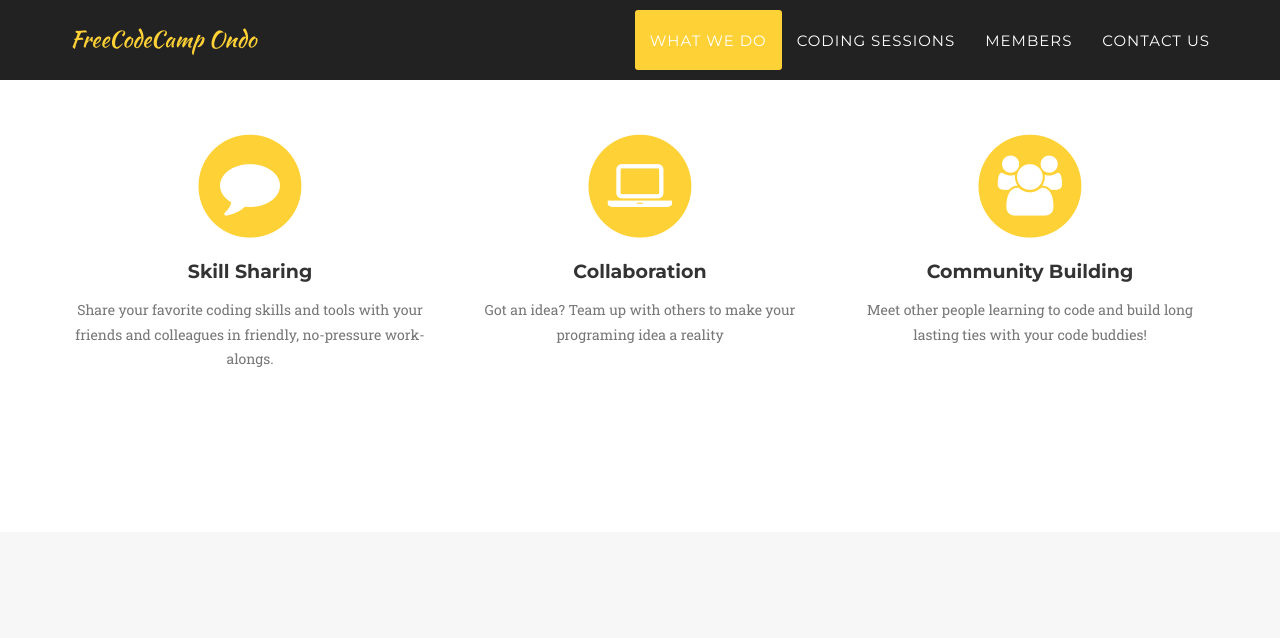
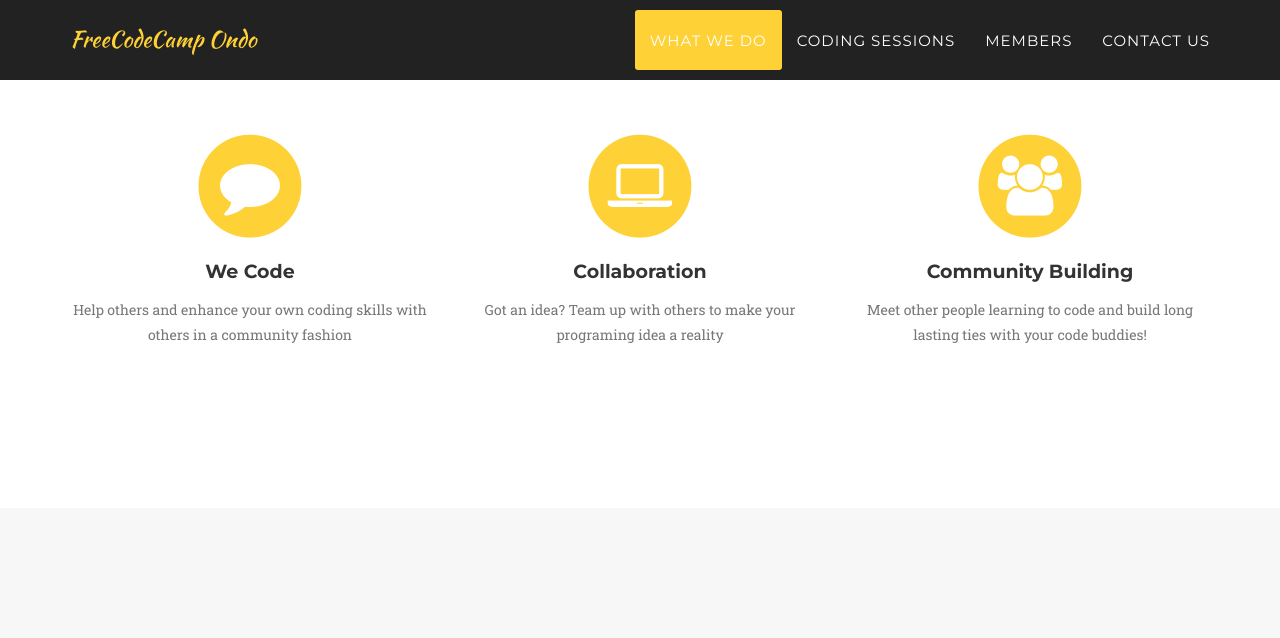
Before and after one commit to FreeCodeCampOndo/freecodecampondo.github.io, a Jekyll site: the page built from index.html, in a window 1280 px wide and 1400 px high, scrolled down 938 px. Shown: the top 638 px of the window. Built offline with Jekyll 4.4.1, drawn with Linux system fonts in a browser that asks for light colours; some web fonts are replaced; some of the changed text lies outside the part shown; grey boxes are pictures that could not be loaded.

Commit message:
Minor fix

```diff
--- a/_includes/footer.html
+++ b/_includes/footer.html
@@ -2,10 +2,12 @@
     <div class="container">
       <div class="row">
         <div class="col-lg-12">
-          <a href="https://www.mozillascience.org">
+          <!--
+		  <a href="https://www.mozillascience.org">
             <img src="img/ScienceLabSticker.ai.png" class="img-responsive img-centered" alt="">
           </a>
-          <a href="{{ site.github.repository_url }}/blob/gh-pages/codeOfConduct.md">Study Group Code of Conduct</a>
+		  -->
+          <a href="{{ site.github.repository_url }}/blob/gh-pages/codeOfConduct.md">Read our Code of Conduct</a>
         </div>
       </div>
     </div>
--- a/_includes/services.html
+++ b/_includes/services.html
@@ -13,8 +13,8 @@
                         <i class="fa fa-circle fa-stack-2x text-primary"></i>
                         <i class="fa fa-comment fa-stack-1x fa-inverse"></i>
                     </span>
-                    <h4 class="service-heading">Skill Sharing</h4>
-                    <p class="text-muted">Share your favorite coding skills and tools with your friends and colleagues in friendly, no-pressure work-alongs.</p>
+                    <h4 class="service-heading">We Code</h4>
+                    <p class="text-muted">Help others and enhance your own coding skills with others in a community fashion </p>
                 </div>
                 <div class="col-md-4">
                     <span class="fa-stack fa-4x">
--- a/_posts/2016-06-07-word.markdown
+++ b/_posts/2016-06-07-word.markdown
@@ -1,6 +1,6 @@
 ---
 title: First Coffee and Code Session - Free Code Camp Ondo City (Proposition)
-text: Introducing ourselves, Intro to GitHub, Learning to work collaboratively on github using this website, Solving FreeCodeCamp Algorithm challenges, General coding discussions
+text: Introducing ourselves, Intro to GitHub, Learning to work collaboratively on github using this website, Solving Algorithm challenges
 location: Ondo City
 link: https://github.com/FreeCodeCampOndo/freecodecampondo.github.io/issues/1
 date: 2016-08-20
```
